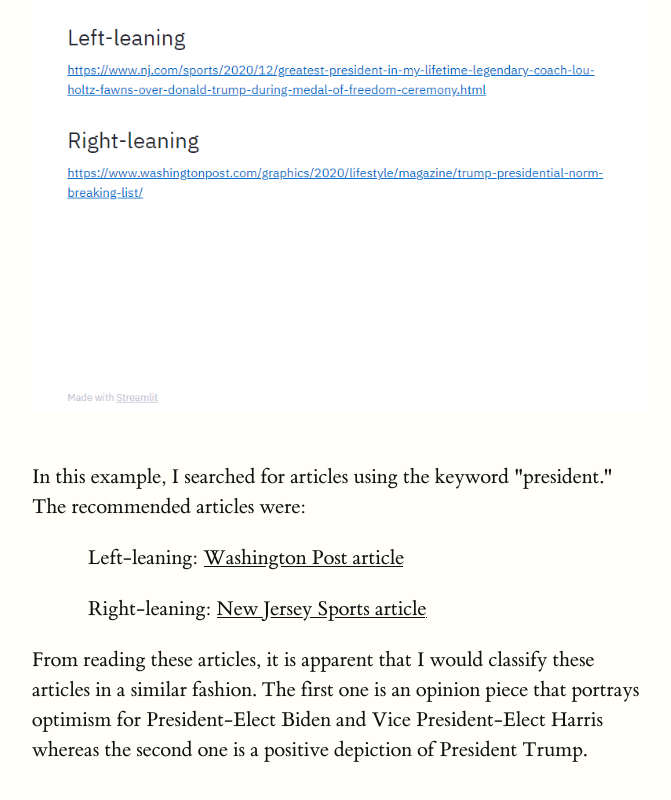
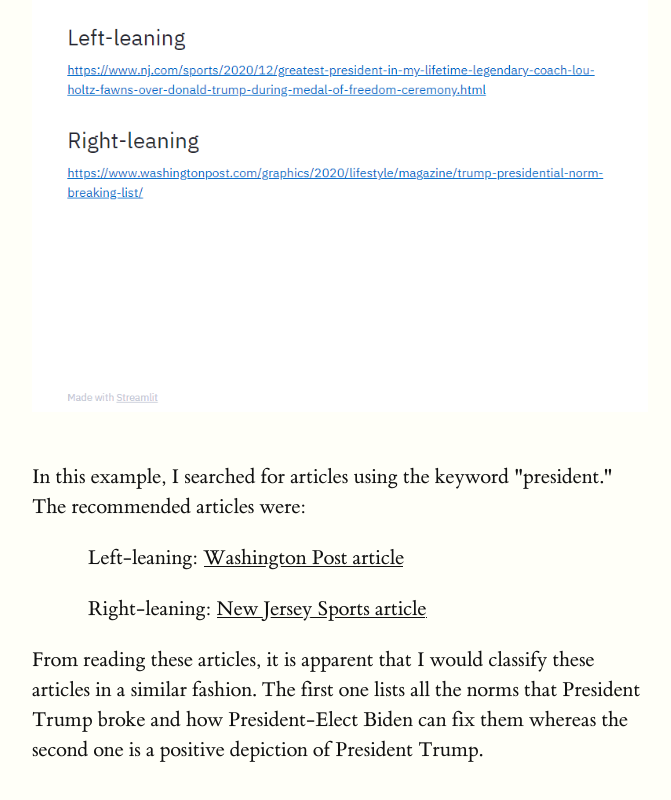
Before and after one commit to NilaiVemula/news-recommender, a plain HTML site: page index.html in a window 1280 px wide. Shown: the part 10743-11543 px from the top of the page, without its empty margins (128-799 px from the left). Drawn offline with Linux system fonts and the light colour scheme.

Commit message:
Update index.html

```diff
--- a/index.html
+++ b/index.html
@@ -234,7 +234,7 @@
         <ul>Left-leaning: <a href="https://www.washingtonpost.com/graphics/2020/lifestyle/magazine/trump-presidential-norm-breaking-list/">Washington Post article</a></ul>
         <ul>Right-leaning: <a href="https://www.nj.com/sports/2020/12/greatest-president-in-my-lifetime-legendary-coach-lou-holtz-fawns-over-donald-trump-during-medal-of-freedom-ceremony.html">New Jersey Sports article</a> </ul>
 
-        <p>From reading these articles, it is apparent that I would classify these articles in a similar fashion. The first one is an opinion piece that portrays optimism for President-Elect Biden and Vice President-Elect Harris whereas the second one is a positive depiction of President Trump. </p>
+        <p>From reading these articles, it is apparent that I would classify these articles in a similar fashion. The first one lists all the norms that President Trump broke and how President-Elect Biden can fix them whereas the second one is a positive depiction of President Trump. </p>
       </section>
 
     </article>
```
